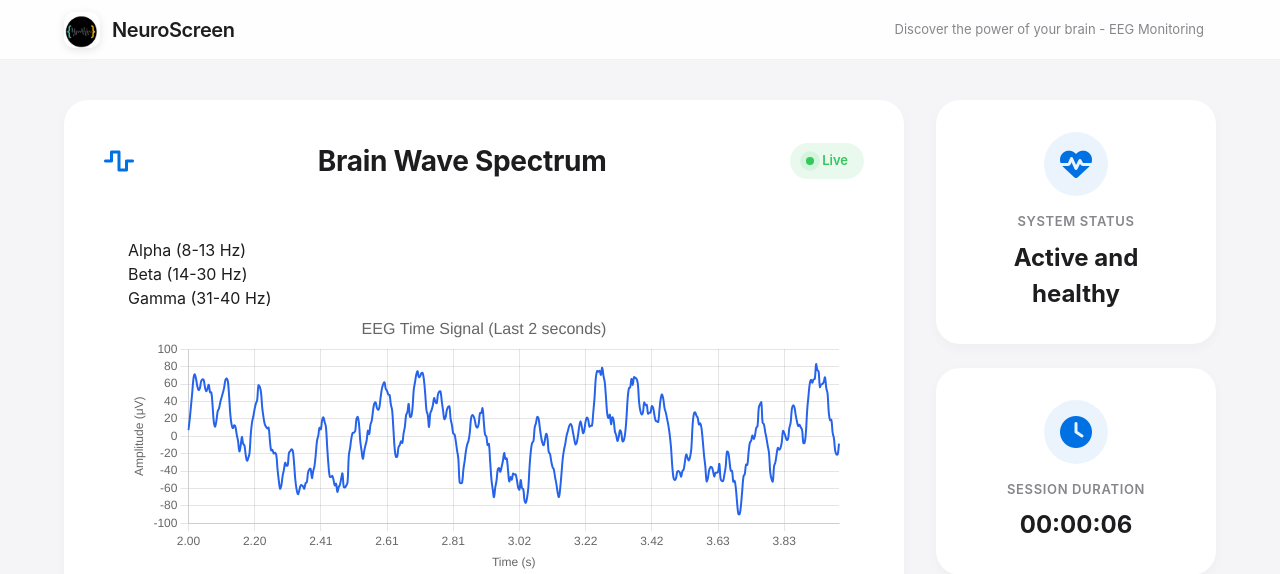
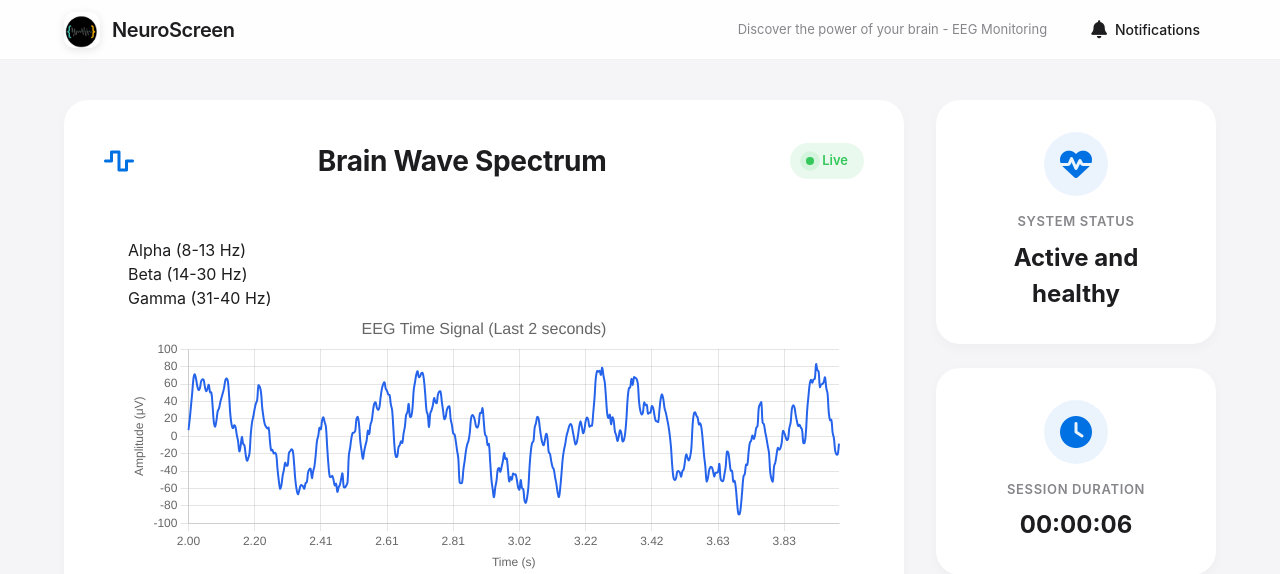
Before and after one commit to hasan0v/Neuroscreen, a Flask app: page / in a window 1280 px wide. Shown: the top 574 px of the page. Run offline with Flask 3, Linux system fonts and the light colour scheme; data comes from the database, SQL or seed files in the repository; data that the repository does not hold is empty.

Commit message:
Enhance notification button visibility and styling for improved user experience

```diff
--- a/static/css/style.css
+++ b/static/css/style.css
@@ -337,7 +337,7 @@ html, body {
   gap: 32px;
   padding-top: calc(var(--header-height) + 40px);
   padding-bottom: 40px;
-  max-width: 1000px;
+  max-width: 1200px; /* Increased from 1000px to match dashboard */
   margin: 0 auto;
   padding-left: 24px;
   padding-right: 24px;
@@ -680,9 +680,16 @@ html, body {
   background: transparent;
   border: none;
   cursor: pointer;
-  padding: 10px;
-  border-radius: 50%;
-  transition: background 0.2s;
+  padding: 8px 16px;
+  border-radius: 999px; /* Pill shape */
+  transition: all 0.2s ease;
+  display: flex;
+  align-items: center;
+  gap: 8px;
+  color: var(--text-primary);
+  font-weight: 500;
+  font-family: inherit;
+  font-size: 14px;
 }
 
 .notification-btn:hover {
@@ -690,8 +697,22 @@ html, body {
 }
 
 .notification-btn i {
-  font-size: 22px;
+  font-size: 18px;
   color: var(--text-primary);
+}
+
+.notification-btn span {
+  display: inline-block;
+}
+
+@media (max-width: 768px) {
+  .notification-btn span {
+    display: none; /* Hide text on mobile */
+  }
+  .notification-btn {
+    padding: 10px;
+    border-radius: 50%; /* Circle on mobile */
+  }
 }
 
 .notification-badge {
--- a/static/js/notifications.js
+++ b/static/js/notifications.js
@@ -569,13 +569,8 @@ function createToastNotification(message, type = 'info', icon = 'fa-info-circle'
 // Enhanced visibility handling
 function handleNotificationBtnVisibility() {
   const btn = document.getElementById('notification-btn');
-  const pane = document.getElementById('notification-pane');
-
-  if (window.innerWidth < 768) {
-    if (btn) btn.style.display = 'flex';
-  } else {
-    if (btn) btn.style.display = 'none';
-    if (pane) pane.style.display = 'none';
+  if (btn) {
+    btn.style.display = 'flex';
   }
 }
 
--- a/templates/index.html
+++ b/templates/index.html
@@ -66,7 +66,7 @@
       </div>
       <div class="header-right">
         <p class="subtitle">Discover the power of your brain - EEG Monitoring</p>
-        <button id="notification-btn" class="notification-btn" style="display:none;" aria-label="Enable Notifications">
+        <button id="notification-btn" class="notification-btn" aria-label="Enable Notifications">
           <i class="fa-solid fa-bell"></i>
           <span>Notifications</span>
           <div class="notification-badge" id="notification-badge" style="display:none;">0</div>
```
